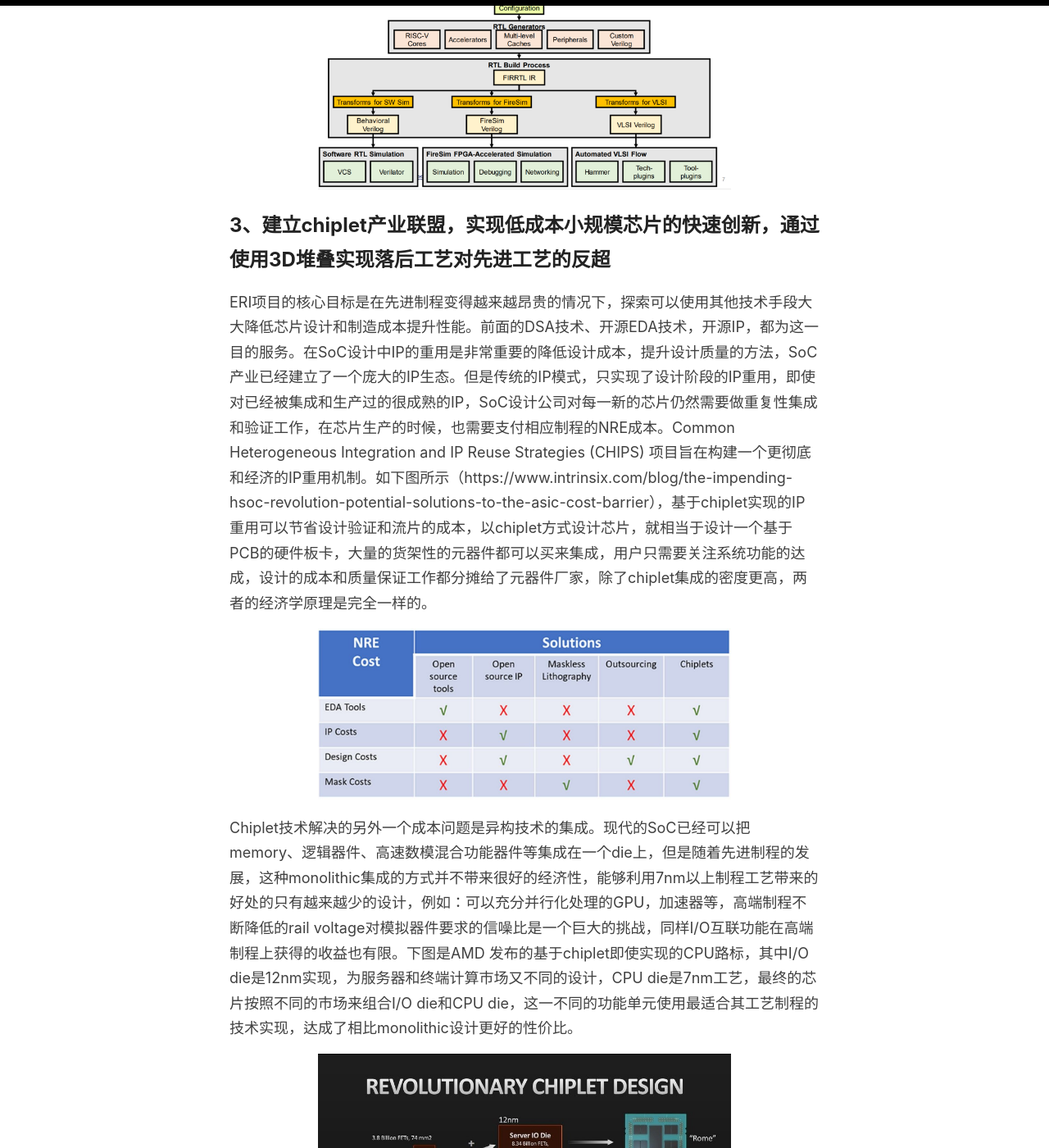
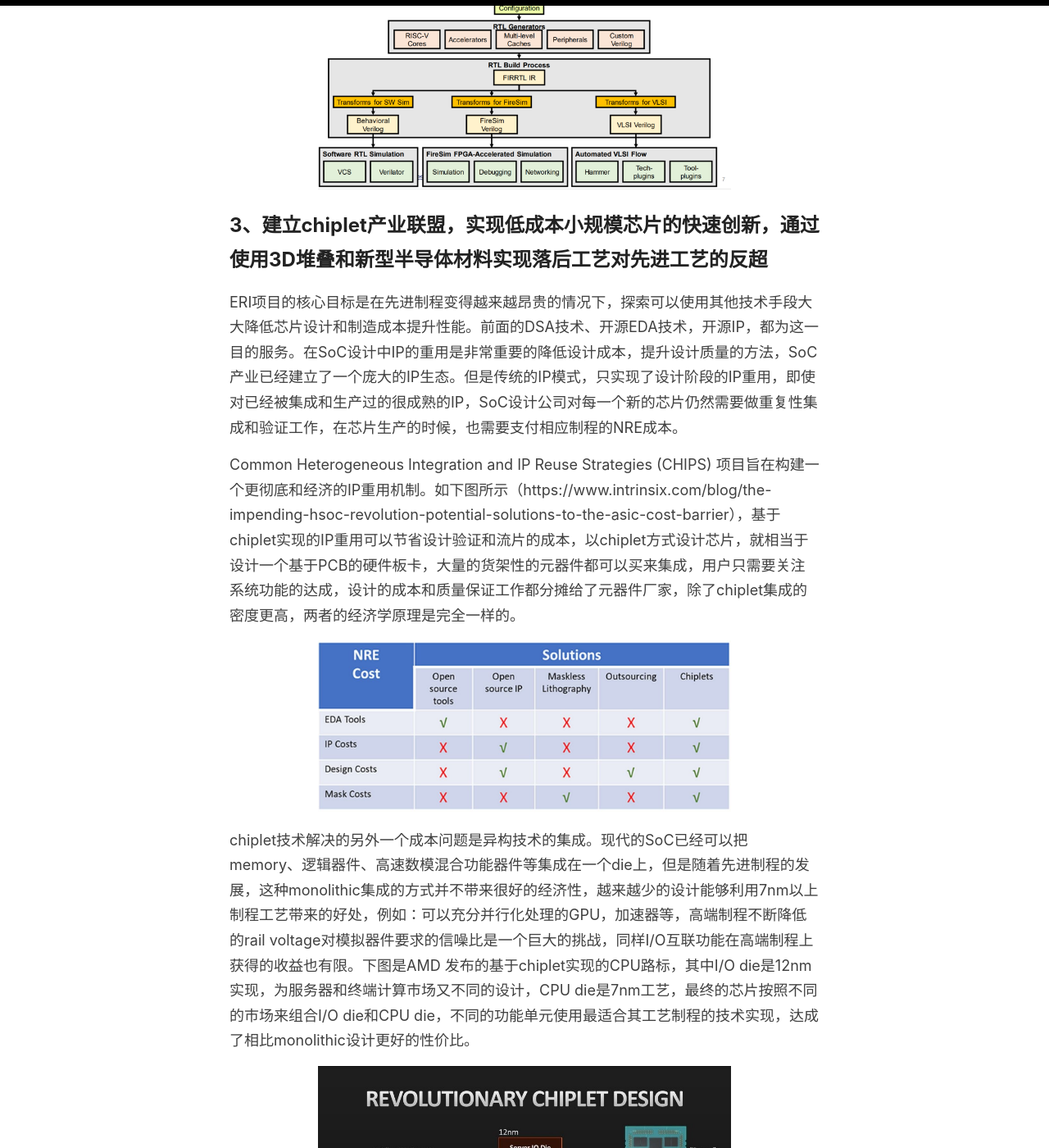
Before and after one commit to sbagga/mistyminds, a Jekyll site: the page built from _posts/2020-6-28-从ERI看半导体产业下一个10年的发展趋势.md, in a window 1280 px wide and 1400 px high, scrolled down 15591 px. Shown: the whole window at 82% size. Built offline with Jekyll 4.4.1, drawn with Linux system fonts in a browser that asks for light colours; some of the changed text lies outside the part shown.

Commit message:
Update 2020-6-28-从ERI看半导体产业下一个10年的发展趋势.md

```diff
--- a/_posts/2020-6-28-从ERI看半导体产业下一个10年的发展趋势.md
+++ b/_posts/2020-6-28-从ERI看半导体产业下一个10年的发展趋势.md
@@ -152,18 +152,21 @@ CRAFT是投资比较早的项目，主要的成果是 UC Berkeley Aspire和ADEPT
 
 
 
-## 3、建立chiplet产业联盟，实现低成本小规模芯片的快速创新，通过使用3D堆叠实现落后工艺对先进工艺的反超
+## 3、建立chiplet产业联盟，实现低成本小规模芯片的快速创新，通过使用3D堆叠和新型半导体材料实现落后工艺对先进工艺的反超
 
-ERI项目的核心目标是在先进制程变得越来越昂贵的情况下，探索可以使用其他技术手段大大降低芯片设计和制造成本提升性能。前面的DSA技术、开源EDA技术，开源IP，都为这一目的服务。在SoC设计中IP的重用是非常重要的降低设计成本，提升设计质量的方法，SoC产业已经建立了一个庞大的IP生态。但是传统的IP模式，只实现了设计阶段的IP重用，即使对已经被集成和生产过的很成熟的IP，SoC设计公司对每一新的芯片仍然需要做重复性集成和验证工作，在芯片生产的时候，也需要支付相应制程的NRE成本。Common Heterogeneous Integration and IP Reuse Strategies (CHIPS) 项目旨在构建一个更彻底和经济的IP重用机制。如下图所示（https://www.intrinsix.com/blog/the-impending-hsoc-revolution-potential-solutions-to-the-asic-cost-barrier），基于chiplet实现的IP重用可以节省设计验证和流片的成本，以chiplet方式设计芯片，就相当于设计一个基于PCB的硬件板卡，大量的货架性的元器件都可以买来集成，用户只需要关注系统功能的达成，设计的成本和质量保证工作都分摊给了元器件厂家，除了chiplet集成的密度更高，两者的经济学原理是完全一样的。
+ERI项目的核心目标是在先进制程变得越来越昂贵的情况下，探索可以使用其他技术手段大大降低芯片设计和制造成本提升性能。前面的DSA技术、开源EDA技术，开源IP，都为这一目的服务。在SoC设计中IP的重用是非常重要的降低设计成本，提升设计质量的方法，SoC产业已经建立了一个庞大的IP生态。但是传统的IP模式，只实现了设计阶段的IP重用，即使对已经被集成和生产过的很成熟的IP，SoC设计公司对每一个新的芯片仍然需要做重复性集成和验证工作，在芯片生产的时候，也需要支付相应制程的NRE成本。
+
+Common Heterogeneous Integration and IP Reuse Strategies (CHIPS) 项目旨在构建一个更彻底和经济的IP重用机制。如下图所示（https://www.intrinsix.com/blog/the-impending-hsoc-revolution-potential-solutions-to-the-asic-cost-barrier），基于chiplet实现的IP重用可以节省设计验证和流片的成本，以chiplet方式设计芯片，就相当于设计一个基于PCB的硬件板卡，大量的货架性的元器件都可以买来集成，用户只需要关注系统功能的达成，设计的成本和质量保证工作都分摊给了元器件厂家，除了chiplet集成的密度更高，两者的经济学原理是完全一样的。
 
 ![Reduce NRE cost](../images/nrecost.jpg)
 
-Chiplet技术解决的另外一个成本问题是异构技术的集成。现代的SoC已经可以把memory、逻辑器件、高速数模混合功能器件等集成在一个die上，但是随着先进制程的发展，这种monolithic集成的方式并不带来很好的经济性，能够利用7nm以上制程工艺带来的好处的只有越来越少的设计，例如：可以充分并行化处理的GPU，加速器等，高端制程不断降低的rail voltage对模拟器件要求的信噪比是一个巨大的挑战，同样I/O互联功能在高端制程上获得的收益也有限。下图是AMD 发布的基于chiplet即使实现的CPU路标，其中I/O die是12nm实现，为服务器和终端计算市场又不同的设计，CPU die是7nm工艺，最终的芯片按照不同的市场来组合I/O die和CPU die，这一不同的功能单元使用最适合其工艺制程的技术实现，达成了相比monolithic设计更好的性价比。
+chiplet技术解决的另外一个成本问题是异构技术的集成。现代的SoC已经可以把memory、逻辑器件、高速数模混合功能器件等集成在一个die上，但是随着先进制程的发展，这种monolithic集成的方式并不带来很好的经济性，越来越少的设计能够利用7nm以上制程工艺带来的好处，例如：可以充分并行化处理的GPU，加速器等，高端制程不断降低的rail voltage对模拟器件要求的信噪比是一个巨大的挑战，同样I/O互联功能在高端制程上获得的收益也有限。下图是AMD 发布的基于chiplet实现的CPU路标，其中I/O die是12nm实现，为服务器和终端计算市场又不同的设计，CPU die是7nm工艺，最终的芯片按照不同的市场来组合I/O die和CPU die，不同的功能单元使用最适合其工艺制程的技术实现，达成了相比monolithic设计更好的性价比。
 
 ![AMD chiplet product](../images/amdchiplet01.jpg)
+
 ![AMD chiplet design](../images/amdchiplet02.jpg)
 
-Chiplet还有一个优势是提高了芯片的良率，同样制程工艺下，良率和die的面积成反比，die面积越大上面的晶体管越多，同样的defect概率下，面积大的die损坏的概率越大。AMD测算过，使用chiplet集成的芯片，相比monolithic设计付出了10%的芯片面积用于实现chiplet的互联等逻辑，但是换取了良率的提升。
+chiplet还有一个优势是提高了芯片的良率，同样制程工艺下，良率和die的面积成反比，die面积越大上面的晶体管越多，同样的defect概率下，面积大的die损坏的概率越大。AMD测算过，使用chiplet集成的芯片，相比monolithic设计付出了10%的芯片面积用于实现chiplet的互联等逻辑，但是换取了良率的提升。
 
 ![AMD chiplet yield](../images/amdchiplet03.jpg)
 
@@ -175,8 +178,7 @@ CHIPS项目的主要目的是通过标准化chiplet互联协议建立一个chipl
 
 ![CHIPS target](../images/chipstarget.png)
 
-chiplet互联的标准是形成chiplet标准的关键
-统一高效通用互联的标准，基于TSV的3D堆叠和基于2.5D的interposer技术虽然已经在高端高密度SoC，高性能CPU和FPGA产品上广泛使用，一般是高端SoC厂家和foundry合作作为差异化竞争的工具，业界并没有形成统一的标准。竞争chiplet互联协议又三种技术，基于并行互联的bunch of wire技术，例如：HBM 内存的连接和intel的AIB技术， ultra-short reach (USR) serial技术，和传统的SerDes技术。SerDes有很成熟的生态，但是功耗和连接密度都难以满足chiplet集成需要达到monolithic芯片能效比的目标。USR介于SerDes和BoW技术之间，增加了新标准带来的复杂性但是又不提供足够好的性能，目前业界对BoW接受度比较高，包括Open Compute的ODSA（Open Domain Specific Architecture）也选择BoW风格的互联标准来做chiplet集成。
+基于TSV的3D堆叠和基于2.5D的interposer技术已经在高端高密度SoC，高性能CPU和FPGA产品上广泛使用，是高端SoC厂家和foundry合作作为差异化竞争的工具，业界并没有形成统一的标准。竞争chiplet互联协议有三种技术，基于并行互联的BoW（bunch of wire）技术，例如：HBM 内存的连接和intel的AIB技术， ultra-short reach (USR) serial技术，和传统的SerDes技术。SerDes有很成熟的生态，但是功耗和连接密度都难以满足chiplet集成需要达到monolithic芯片能效比的目标。USR介于SerDes和BoW技术之间，增加了新标准带来的复杂性但是又不提供足够好的性能，目前业界对BoW接受度比较高，包括Open Compute的ODSA（Open Domain Specific Architecture）也选择BoW风格的互联标准来做chiplet集成。
 
 ![ODSA Architecture](../images/odsaarchitecture.png)
 
```
Also changed, not shown: other parts of _posts/2020-6-28-从ERI看半导体产业下一个10年的发展趋势.md (+4 -2 lines).
